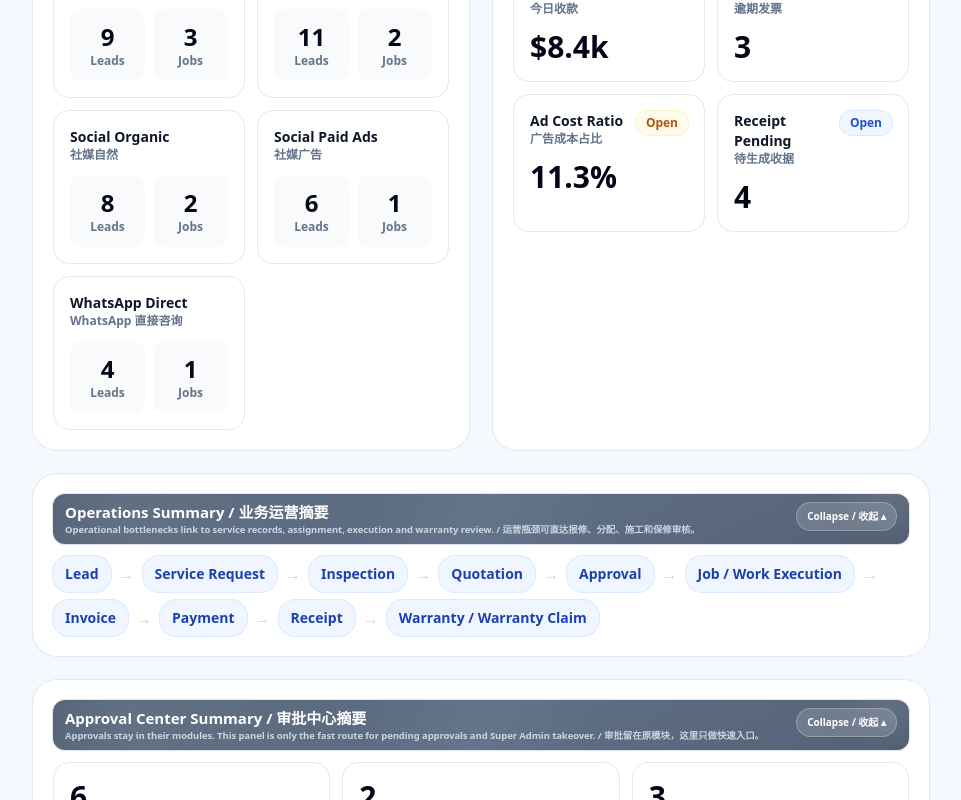
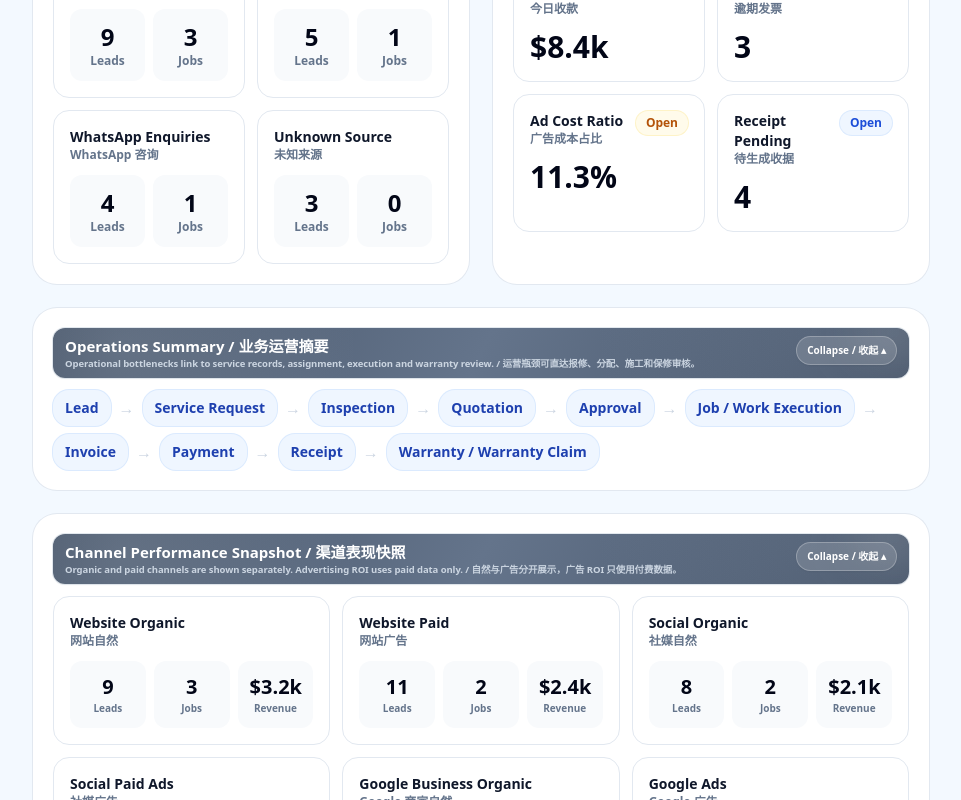
Before and after one commit to gaven2027-hash/NANOFIX_V28_UNIFIED_WEBSITE_ADMIN, a Next.js app: page /dashboard in a window 1280 px wide. Shown: the part 1860-2660 px from the top of the page, without its empty margins (319-1280 px from the left). Built offline with nearby package versions, Linux system fonts and the light colour scheme; no server answers.

Commit message:
Make dashboard submenu anchors fully actionable

```diff
--- a/components/Dashboard.tsx
+++ b/components/Dashboard.tsx
@@ -60,12 +60,20 @@ const crossModuleAlerts: AlertItem[] = [
   { id: 'ALT-SYS-006', title: 'One module is in degraded mode', zh: '一个模块处于降级模式', module: 'System Health', risk: 'Info', href: '/system-settings#error-boundaries-module-isolation' }
 ];
 
+const intakeSources = [
+  { label: 'Website Repair Entry', zh: '网站报修入口', leads: 9, jobs: 3, href: '/website-management#public-form-submissions' },
+  { label: 'Member Registration', zh: '会员注册入口', leads: 5, jobs: 1, href: '/system-settings#customer-portal-login-registration' },
+  { label: 'WhatsApp Enquiries', zh: 'WhatsApp 咨询', leads: 4, jobs: 1, href: '/social-media#whatsapp-ai-reply' },
+  { label: 'Unknown Source', zh: '未知来源', leads: 3, jobs: 0, href: '/customer-center#lead-source-history' }
+];
+
 const channelSnapshots = [
-  { label: 'Website Organic', zh: '网站自然', leads: 9, jobs: 3, href: '/website-management#website-organic-leads' },
-  { label: 'Website Paid', zh: '网站广告', leads: 11, jobs: 2, href: '/website-management#website-paid-landing-leads' },
-  { label: 'Social Organic', zh: '社媒自然', leads: 8, jobs: 2, href: '/social-media#organic-social-leads' },
-  { label: 'Social Paid Ads', zh: '社媒广告', leads: 6, jobs: 1, href: '/admin/advertising-center#paid-social-ads' },
-  { label: 'WhatsApp Direct', zh: 'WhatsApp 直接咨询', leads: 4, jobs: 1, href: '/social-media#whatsapp-ai-reply' }
+  { label: 'Website Organic', zh: '网站自然', leads: 9, jobs: 3, revenue: '$3.2k', href: '/website-management#website-organic-leads' },
+  { label: 'Website Paid', zh: '网站广告', leads: 11, jobs: 2, revenue: '$2.4k', href: '/website-management#website-paid-landing-leads' },
+  { label: 'Social Organic', zh: '社媒自然', leads: 8, jobs: 2, revenue: '$2.1k', href: '/social-media#organic-social-leads' },
+  { label: 'Social Paid Ads', zh: '社媒广告', leads: 6, jobs: 1, revenue: '$1.5k', href: '/admin/advertising-center#paid-social-ads' },
+  { label: 'Google Business Organic', zh: 'Google 商家自然', leads: 5, jobs: 1, revenue: '$900', href: '/social-media#google-business-profile' },
+  { label: 'Google Ads', zh: 'Google 广告', leads: 7, jobs: 2, revenue: '$2.8k', href: '/admin/advertising-center#google-ads' }
 ];
 
 function riskTone(risk: AlertItem['risk']): BadgeTone {
@@ -105,21 +113,12 @@ export function Dashboard() {
           <div id="urgent-action-queue" className="scroll-mt-32 overflow-hidden rounded-2xl border border-slate-200">
             <table className="w-full text-left text-sm">
               <thead className="bg-slate-50 text-xs uppercase tracking-wide text-slate-500">
-                <tr>
-                  <th className="p-3">Task / 任务</th>
-                  <th className="p-3">Owner / 负责人</th>
-                  <th className="p-3">Priority</th>
-                  <th className="p-3">Due / 到期</th>
-                </tr>
+                <tr><th className="p-3">Task / 任务</th><th className="p-3">Owner / 负责人</th><th className="p-3">Priority</th><th className="p-3">Due / 到期</th></tr>
               </thead>
               <tbody className="divide-y divide-slate-100">
                 {urgentActions.map((item) => (
                   <tr key={item.id} className="bg-white hover:bg-blue-50/50">
-                    <td className="p-3">
-                      <Link href={item.href} className="font-black text-slate-800 hover:text-activeBlue hover:underline">{item.title}</Link>
-                      <div className="text-xs font-semibold text-slate-500">{item.zh}</div>
-                      <div className="mt-1 text-xs font-bold text-activeBlue">{item.action}</div>
-                    </td>
+                    <td className="p-3"><Link href={item.href} className="font-black text-slate-800 hover:text-activeBlue hover:underline">{item.title}</Link><div className="text-xs font-semibold text-slate-500">{item.zh}</div><div className="mt-1 text-xs font-bold text-activeBlue">{item.action}</div></td>
                     <td className="p-3 text-slate-600">{item.owner}</td>
                     <td className="p-3"><Badge tone={priorityTone(item.priority)}>{item.priority}</Badge></td>
                     <td className="p-3 text-xs font-bold text-slate-500">{item.due}</td>
@@ -134,13 +133,7 @@ export function Dashboard() {
           <div id="cross-module-alerts" className="scroll-mt-32 space-y-3">
             {crossModuleAlerts.map((alert) => (
               <Link key={alert.id} href={alert.href} className="block rounded-2xl border border-slate-200 bg-white p-4 transition hover:-translate-y-0.5 hover:ring-1 hover:ring-activeBlue">
-                <div className="flex items-start justify-between gap-3">
-                  <div>
-                    <h3 className="font-black text-slate-900">{alert.title}</h3>
-                    <p className="mt-1 text-xs font-semibold text-slate-500">{alert.zh}</p>
-                  </div>
-                  <Badge tone={riskTone(alert.risk)}>{alert.risk}</Badge>
-                </div>
+                <div className="flex items-start justify-between gap-3"><div><h3 className="font-black text-slate-900">{alert.title}</h3><p className="mt-1 text-xs font-semibold text-slate-500">{alert.zh}</p></div><Badge tone={riskTone(alert.risk)}>{alert.risk}</Badge></div>
                 <div className="mt-2 text-xs font-black text-activeBlue">{alert.module} → {alert.href}</div>
               </Link>
             ))}
@@ -149,16 +142,12 @@ export function Dashboard() {
       </div>
 
       <div className="grid gap-6 xl:grid-cols-[1fr_1fr]">
-        <SectionCard title="Intake & Lead Summary / 入口与线索汇总" subtitle="Website repair, member registration, WhatsApp, social organic, paid ads and unknown-source leads are separated. / 区分网站报修、会员注册、WhatsApp、社媒自然、广告和未知来源。">
+        <SectionCard title="Intake & Lead Summary / 入口与线索汇总" subtitle="Website repair, member registration, WhatsApp and unknown-source leads are separated before they enter Customer Center. / 网站报修、会员注册、WhatsApp 和未知来源先分开，再汇入客户中心。">
           <div id="intake-lead-summary" className="scroll-mt-32 grid gap-3 md:grid-cols-2">
-            {channelSnapshots.map((channel) => (
-              <Link key={channel.label} href={channel.href} className="rounded-2xl border border-slate-200 bg-white p-4 transition hover:bg-blue-50 hover:ring-1 hover:ring-activeBlue">
-                <div className="text-sm font-black text-slate-900">{channel.label}</div>
-                <div className="text-xs font-semibold text-slate-500">{channel.zh}</div>
-                <div className="mt-3 grid grid-cols-2 gap-2 text-center">
-                  <div className="rounded-xl bg-slate-50 p-3"><div className="text-2xl font-black text-slate-950">{channel.leads}</div><div className="text-xs font-bold text-slate-500">Leads</div></div>
-                  <div className="rounded-xl bg-slate-50 p-3"><div className="text-2xl font-black text-slate-950">{channel.jobs}</div><div className="text-xs font-bold text-slate-500">Jobs</div></div>
-                </div>
+            {intakeSources.map((source) => (
+              <Link key={source.label} href={source.href} className="rounded-2xl border border-slate-200 bg-white p-4 transition hover:bg-blue-50 hover:ring-1 hover:ring-activeBlue">
+                <div className="text-sm font-black text-slate-900">{source.label}</div><div className="text-xs font-semibold text-slate-500">{source.zh}</div>
+                <div className="mt-3 grid grid-cols-2 gap-2 text-center"><div className="rounded-xl bg-slate-50 p-3"><div className="text-2xl font-black text-slate-950">{source.leads}</div><div className="text-xs font-bold text-slate-500">Leads</div></div><div className="rounded-xl bg-slate-50 p-3"><div className="text-2xl font-black text-slate-950">{source.jobs}</div><div className="text-xs font-bold text-slate-500">Jobs</div></div></div>
               </Link>
             ))}
           </div>
@@ -172,10 +161,7 @@ export function Dashboard() {
               { label: 'Ad Cost Ratio', zh: '广告成本占比', value: '11.3%', href: '/admin/advertising-center#finance-review', tone: 'amber' as BadgeTone },
               { label: 'Receipt Pending', zh: '待生成收据', value: '4', href: '/service-operations#receipts', tone: 'blue' as BadgeTone }
             ].map((item) => (
-              <Link key={item.label} href={item.href} className="rounded-2xl border border-slate-200 bg-white p-4 transition hover:ring-1 hover:ring-activeBlue">
-                <div className="flex items-start justify-between gap-2"><div><div className="text-sm font-black text-slate-900">{item.label}</div><div className="text-xs font-semibold text-slate-500">{item.zh}</div></div><Badge tone={item.tone}>Open</Badge></div>
-                <div className="mt-3 text-3xl font-black text-slate-950">{item.value}</div>
-              </Link>
+              <Link key={item.label} href={item.href} className="rounded-2xl border border-slate-200 bg-white p-4 transition hover:ring-1 hover:ring-activeBlue"><div className="flex items-start justify-between gap-2"><div><div className="text-sm font-black text-slate-900">{item.label}</div><div className="text-xs font-semibold text-slate-500">{item.zh}</div></div><Badge tone={item.tone}>Open</Badge></div><div className="mt-3 text-3xl font-black text-slate-950">{item.value}</div></Link>
             ))}
           </div>
         </SectionCard>
@@ -183,11 +169,17 @@ export function Dashboard() {
 
       <SectionCard title="Operations Summary / 业务运营摘要" subtitle="Operational bottlenecks link to service records, assignment, execution and warranty review. / 运营瓶颈可直达报修、分配、施工和保修审核。">
         <div id="operations-summary" className="scroll-mt-32 flex flex-wrap gap-2">
-          {serviceFlow.map((step, index) => (
-            <div key={step} className="flex items-center gap-2">
-              <Link href="/service-operations#status-flow-logs" className="rounded-2xl bg-blue-50 px-3 py-2 text-sm font-bold text-blue-800 ring-1 ring-blue-100 hover:bg-activeBlue hover:text-white">{step}</Link>
-              {index < serviceFlow.length - 1 ? <span className="text-slate-300">→</span> : null}
-            </div>
+          {serviceFlow.map((step, index) => (<div key={step} className="flex items-center gap-2"><Link href="/service-operations#status-flow-logs" className="rounded-2xl bg-blue-50 px-3 py-2 text-sm font-bold text-blue-800 ring-1 ring-blue-100 hover:bg-activeBlue hover:text-white">{step}</Link>{index < serviceFlow.length - 1 ? <span className="text-slate-300">→</span> : null}</div>))}
+        </div>
+      </SectionCard>
+
+      <SectionCard title="Channel Performance Snapshot / 渠道表现快照" subtitle="Organic and paid channels are shown separately. Advertising ROI uses paid data only. / 自然与广告分开展示，广告 ROI 只使用付费数据。">
+        <div id="channel-performance-snapshot" className="scroll-mt-32 grid gap-3 md:grid-cols-2 xl:grid-cols-3">
+          {channelSnapshots.map((channel) => (
+            <Link key={channel.label} href={channel.href} className="rounded-2xl border border-slate-200 bg-white p-4 transition hover:-translate-y-0.5 hover:ring-1 hover:ring-activeBlue">
+              <div className="text-sm font-black text-slate-900">{channel.label}</div><div className="text-xs font-semibold text-slate-500">{channel.zh}</div>
+              <div className="mt-3 grid grid-cols-3 gap-2 text-center"><div className="rounded-xl bg-slate-50 p-3"><div className="text-xl font-black text-slate-950">{channel.leads}</div><div className="text-[10px] font-bold text-slate-500">Leads</div></div><div className="rounded-xl bg-slate-50 p-3"><div className="text-xl font-black text-slate-950">{channel.jobs}</div><div className="text-[10px] font-bold text-slate-500">Jobs</div></div><div className="rounded-xl bg-slate-50 p-3"><div className="text-xl font-black text-slate-950">{channel.revenue}</div><div className="text-[10px] font-bold text-slate-500">Revenue</div></div></div>
+            </Link>
           ))}
         </div>
       </SectionCard>
@@ -201,35 +193,19 @@ export function Dashboard() {
             { label: 'Social Publish Approval', zh: '待审批社媒发布', href: '/social-media#schedule-publish-approval', value: '5' },
             { label: 'Registration Review', zh: '待审核会员/管理员注册', href: '/system-settings#admin-registration-review', value: '4' },
             { label: 'Super Admin Takeover', zh: '待总管理员接管', href: '/service-operations#super-admin-takeover-override', value: '3' }
-          ].map((item) => (
-            <Link key={item.label} href={item.href} className="rounded-2xl border border-slate-200 bg-white p-4 transition hover:ring-1 hover:ring-activeBlue">
-              <div className="text-3xl font-black text-slate-950">{item.value}</div>
-              <div className="mt-1 text-sm font-black text-slate-900">{item.label}</div>
-              <div className="text-xs font-semibold text-slate-500">{item.zh}</div>
-            </Link>
-          ))}
+          ].map((item) => (<Link key={item.label} href={item.href} className="rounded-2xl border border-slate-200 bg-white p-4 transition hover:ring-1 hover:ring-activeBlue"><div className="text-3xl font-black text-slate-950">{item.value}</div><div className="mt-1 text-sm font-black text-slate-900">{item.label}</div><div className="text-xs font-semibold text-slate-500">{item.zh}</div></Link>))}
         </div>
       </SectionCard>
 
       <SectionCard title="System Health Summary / 系统健康摘要" subtitle="Each module keeps independent health, degraded mode and retry queue. / 每个模块独立健康检查、降级模式和重试队列。">
         <div id="system-health-summary" className="scroll-mt-32 grid gap-3 md:grid-cols-2 xl:grid-cols-3">
-          {moduleHealth.map((item) => (
-            <Link key={item.module} href="/system-settings#health-checks" className="rounded-2xl border border-slate-200 bg-white p-4 transition hover:ring-1 hover:ring-activeBlue">
-              <div className="flex items-center justify-between gap-3"><h4 className="font-bold text-slate-800">{item.module}</h4><Badge tone={item.degraded ? 'amber' : 'green'}>{item.status}</Badge></div>
-              <div className="mt-2 text-xs text-slate-500">Last sync: {item.lastSync}</div>
-            </Link>
-          ))}
+          {moduleHealth.map((item) => (<Link key={item.module} href="/system-settings#health-checks" className="rounded-2xl border border-slate-200 bg-white p-4 transition hover:ring-1 hover:ring-activeBlue"><div className="flex items-center justify-between gap-3"><h4 className="font-bold text-slate-800">{item.module}</h4><Badge tone={item.degraded ? 'amber' : 'green'}>{item.status}</Badge></div><div className="mt-2 text-xs text-slate-500">Last sync: {item.lastSync}</div></Link>))}
         </div>
       </SectionCard>
 
       <SectionCard title="Notification SLA / 通知优先级" subtitle="P0/P1 can push to WhatsApp admin; P2/P3 stay in backend queue/logs.">
         <div className="space-y-3">
-          {Object.entries(priorities).map(([key, item]) => (
-            <div key={key} className="rounded-2xl border border-slate-200 bg-adminBg p-4">
-              <div className="flex items-center gap-2"><Badge tone={key === 'P0' ? 'red' : key === 'P1' ? 'amber' : key === 'P2' ? 'blue' : 'gray'}>{key} {item.label}</Badge><span className="text-xs font-bold text-slate-500">{item.sla}</span></div>
-              <p className="mt-2 text-xs leading-5 text-slate-600">{item.rule}</p>
-            </div>
-          ))}
+          {Object.entries(priorities).map(([key, item]) => (<div key={key} className="rounded-2xl border border-slate-200 bg-adminBg p-4"><div className="flex items-center gap-2"><Badge tone={key === 'P0' ? 'red' : key === 'P1' ? 'amber' : key === 'P2' ? 'blue' : 'gray'}>{key} {item.label}</Badge><span className="text-xs font-bold text-slate-500">{item.sla}</span></div><p className="mt-2 text-xs leading-5 text-slate-600">{item.rule}</p></div>))}
         </div>
       </SectionCard>
     </div>
```
